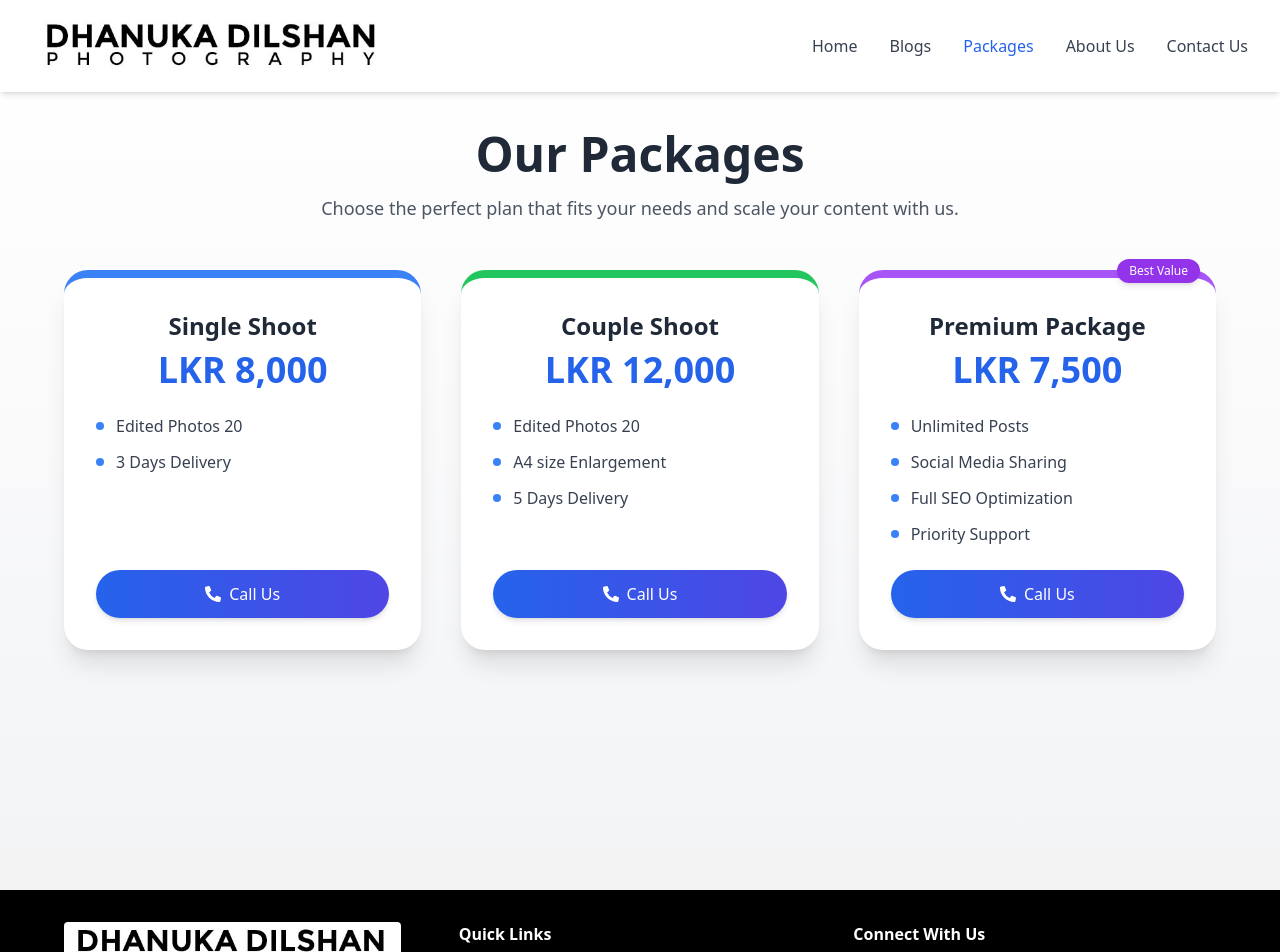
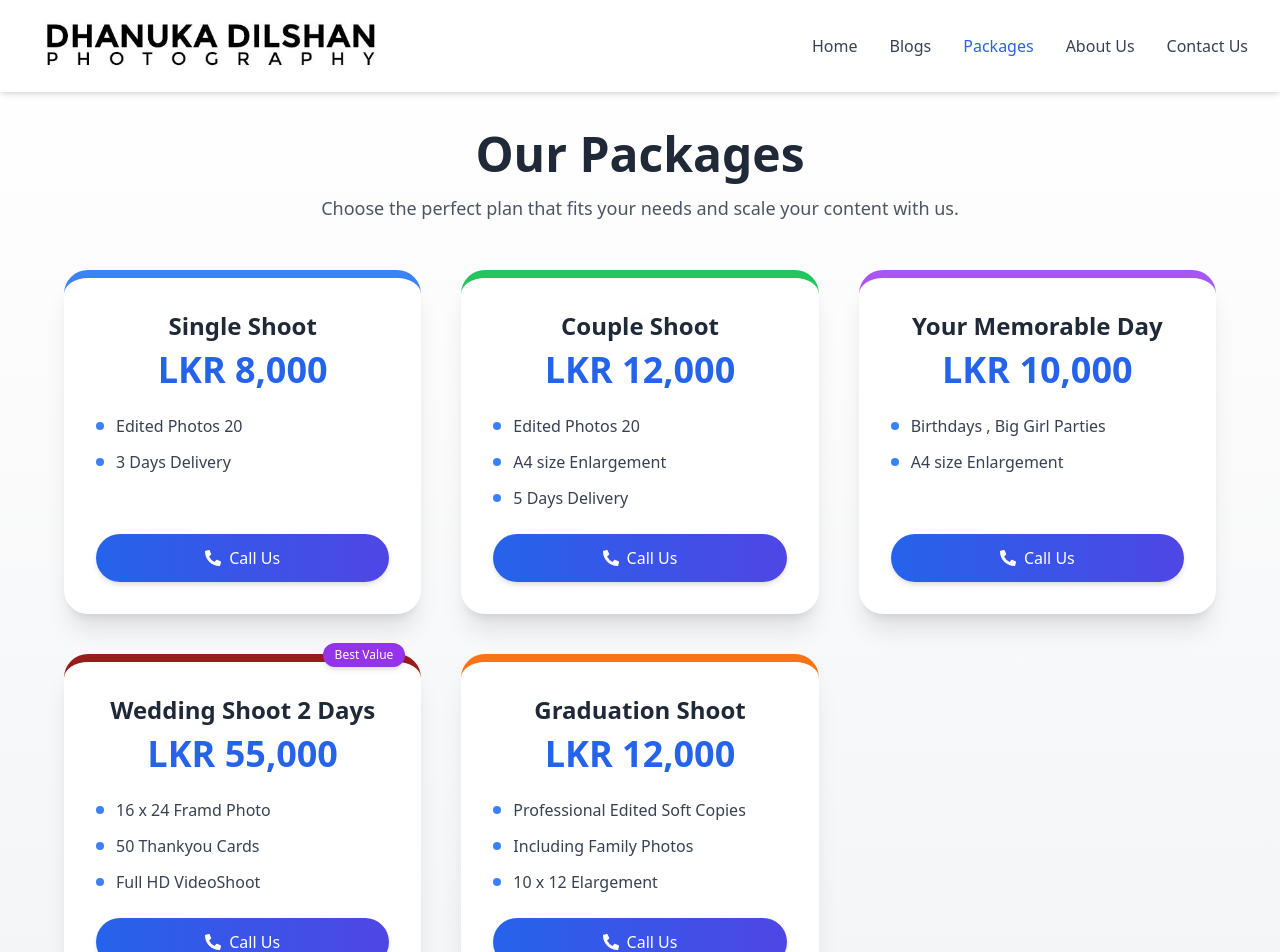
Before and after one commit to tharidhu1225/danuka-dilshan, a React (Vite) app: page /packages in a window 1280 px wide. Shown: the top 952 px of the page. Built offline with nearby package versions, Linux system fonts and the light colour scheme.

Commit message:
update full packeges

```diff
--- a/src/pages/packege.jsx
+++ b/src/pages/packege.jsx
@@ -24,16 +24,36 @@ export default function Packages() {
       highlight: false,
     },
     {
-      title: "Premium Package",
-      price: "LKR 7,500",
+      title: "Your Memorable Day",
+      price: "LKR 10,000",
       features: [
-        "Unlimited Posts",
-        "Social Media Sharing",
-        "Full SEO Optimization",
-        "Priority Support",
+        "Birthdays , Big Girl Parties",
+        "A4 size Enlargement",
       ],
       color: "border-purple-500",
+      highlight: false,
+    },
+    {
+      title: "Wedding Shoot 2 Days",
+      price: "LKR 55,000",
+      features: [
+        "16 x 24 Framd Photo",
+        "50 Thankyou Cards",
+        "Full HD VideoShoot",
+      ],
+      color: "border-red-800",
       highlight: true,
+    },
+    {
+      title: "Graduation Shoot",
+      price: "LKR 12,000",
+      features: [
+        "Professional Edited Soft Copies",
+        "Including Family Photos",
+        "10 x 12 Elargement",
+      ],
+      color: "border-orange-500",
+      highlight: false,
     },
   ];
 
```
